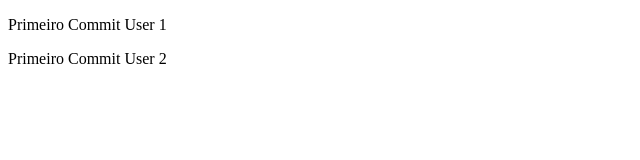
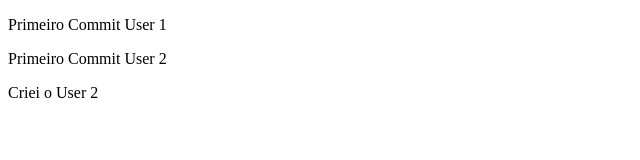
Before and after one commit to lcsilvaprof/projeto_delta1, a plain HTML site: page index.html in a window 1280 px wide. Shown: the whole page, without its empty margins (0-640 px from the left). Drawn offline with Linux system fonts and the light colour scheme.

Commit message:
Criado user 2

```diff
--- a/index.html
+++ b/index.html
@@ -10,5 +10,7 @@
     <p>Primeiro Commit User 1</p>
 
     <p>Primeiro Commit User 2</p>
+
+    <p>Criei o User 2</p>
 </body>
 </html>
```
